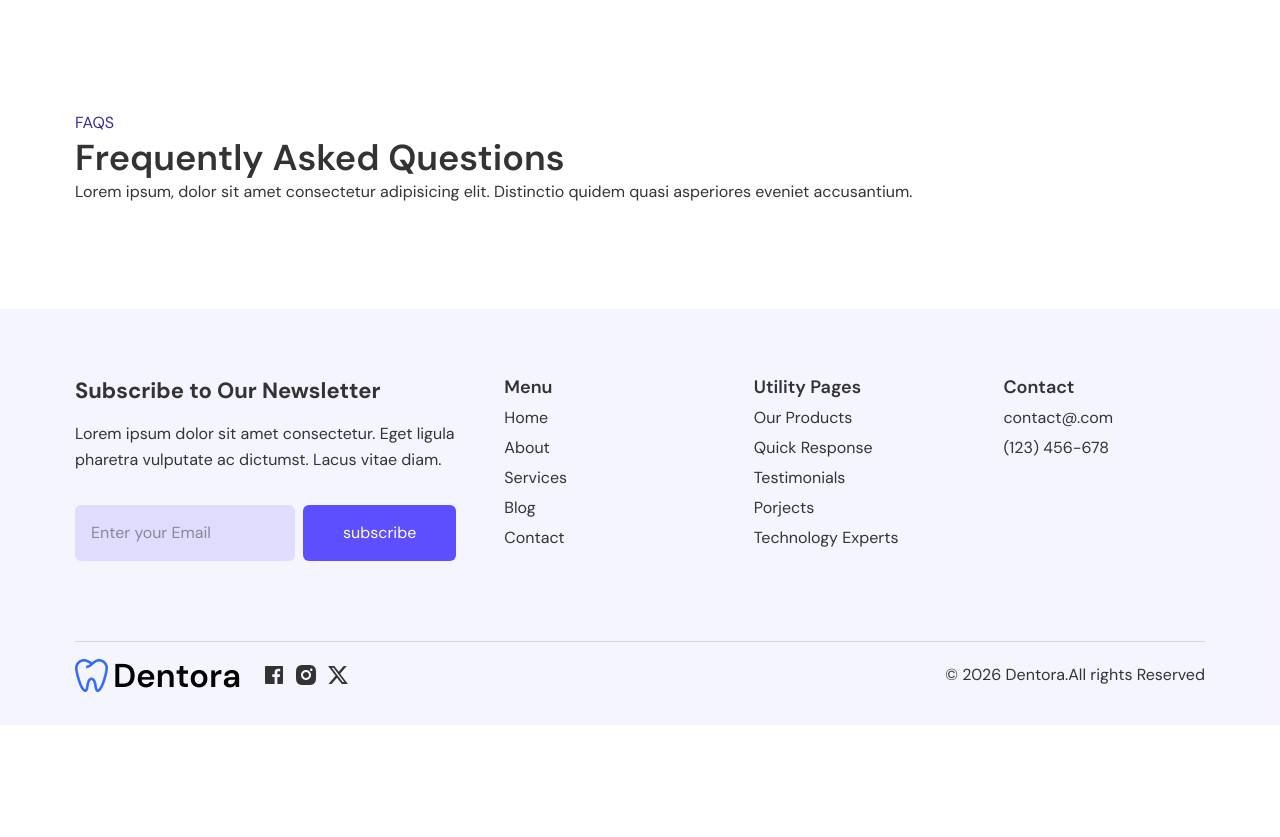
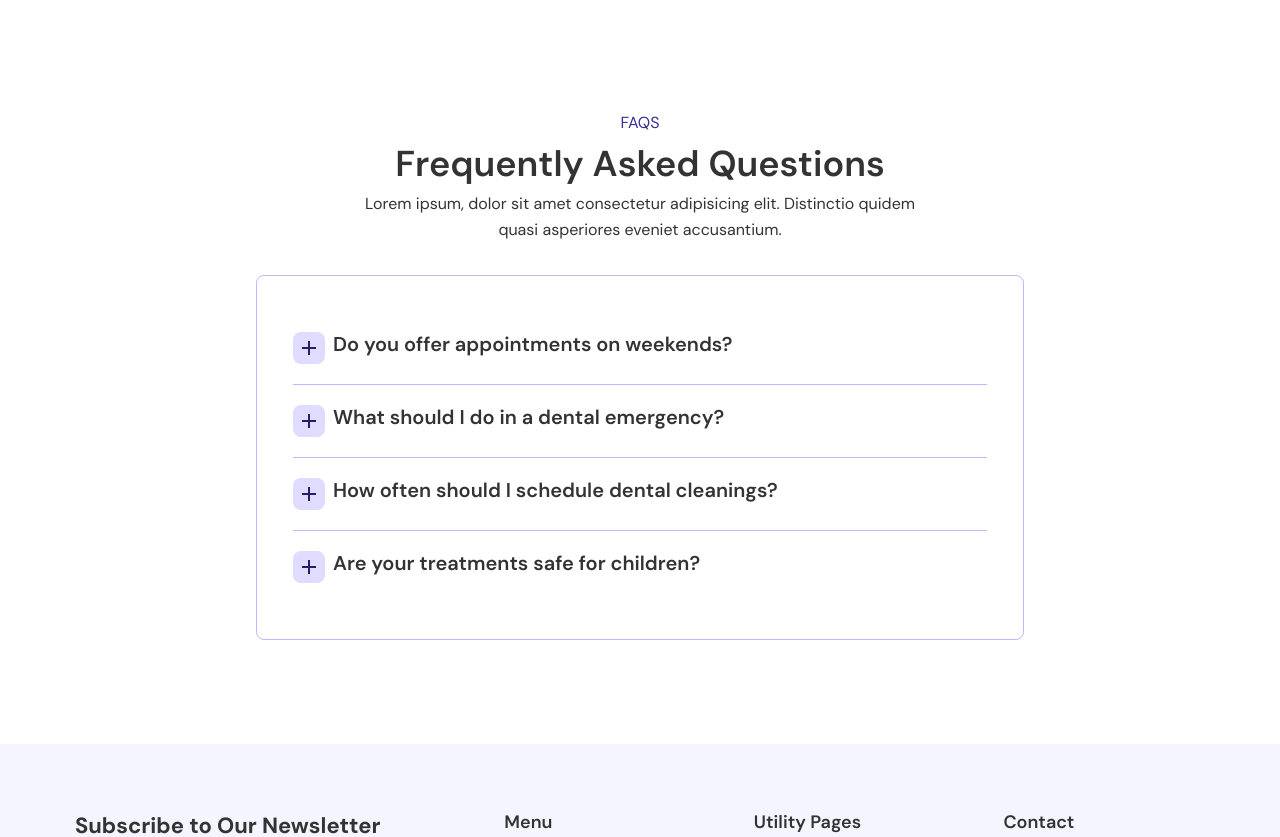
Before and after one commit to fahrypratama17/Project_Next, a Next.js app in the folder dentora/: page /contact in a window 1280 px wide. Shown: the part 694-1531 px from the top of the page. Before the commit the page ends 1419 px from the top, so only its background shows below. Built offline with nearby package versions, Linux system fonts and the light colour scheme.

Commit message:
add: implement FAQ section with FaqCard component and content layout

```diff
--- a/dentora/app/contact/page.tsx
+++ b/dentora/app/contact/page.tsx
@@ -86,7 +86,7 @@ const page = () => {
 
       <section className="section">
         <div className="container">
-          <div>
+          <div className="mx-auto mb-8 max-w-xl space-y-1.5 text-center">
             <p className="subtitle">FAQS</p>
             <h2 className="title">Frequently Asked Questions</h2>
             <p>
@@ -95,9 +95,9 @@ const page = () => {
             </p>
           </div>
 
-          <div>
+          <div className="border-primary-200 divide-primary-200 mx-auto max-w-3xl divide-y rounded-lg border bg-white p-9">
             {faqItems.map((item) => (
-              <FaqCard key={item.id} />
+              <FaqCard key={item.id} {...item} />
             ))}
           </div>
         </div>
--- a/dentora/components/FaqCard.tsx
+++ b/dentora/components/FaqCard.tsx
@@ -1,5 +1,32 @@
-const FaqCard = () => {
-  return <div></div>;
+"use client";
+
+import { faqProps } from "@/types/types";
+import { RiAddLine, RiSubtractLine } from "@remixicon/react";
+import { useState } from "react";
+
+const FaqCard = ({ title, text }: faqProps) => {
+  const [isOpen, setIsOpen] = useState<boolean>(false);
+  const handleClick = () => setIsOpen(!isOpen);
+
+  return (
+    <div className="py-5">
+      <div className="flex items-start gap-2">
+        <button
+          className="bg-primary-100 text-primary-800 hover:bg-primary-300 flex size-8 shrink-0 items-center justify-center rounded-lg transition-colors"
+          onClick={handleClick}
+        >
+          {isOpen ? <RiSubtractLine /> : <RiAddLine />}
+        </button>
+        <h2 className="text-xl font-semibold">{title}</h2>
+      </div>
+
+      <div
+        className={`max-h-0 overflow-y-hidden transition-[max-height] ${isOpen ? "max-h-60 overflow-y-auto" : ""}`}
+      >
+        <p className="mx-8 p-2">{text}</p>
+      </div>
+    </div>
+  );
 };
 
 export default FaqCard;
--- a/dentora/types/types.ts
+++ b/dentora/types/types.ts
@@ -16,3 +16,8 @@ export interface inputFieldProps {
   placeholder: string;
   type: string;
 }
+
+export interface faqProps {
+  title: string;
+  text: string;
+}
```
